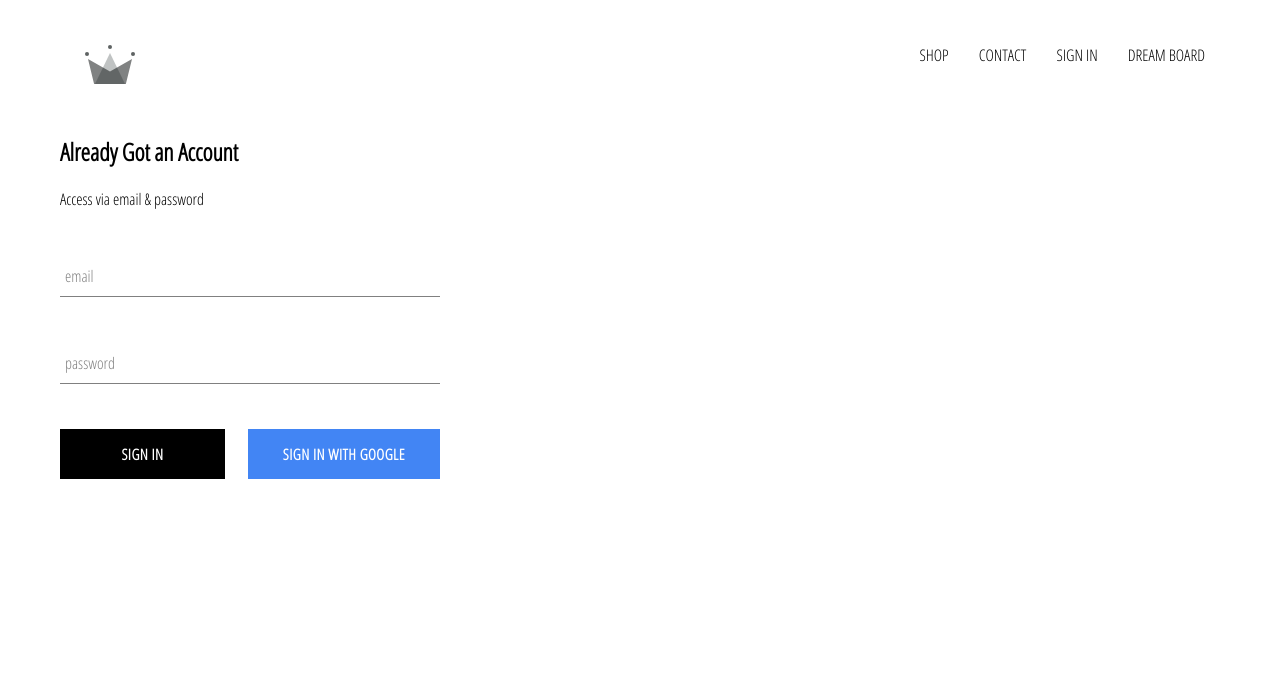
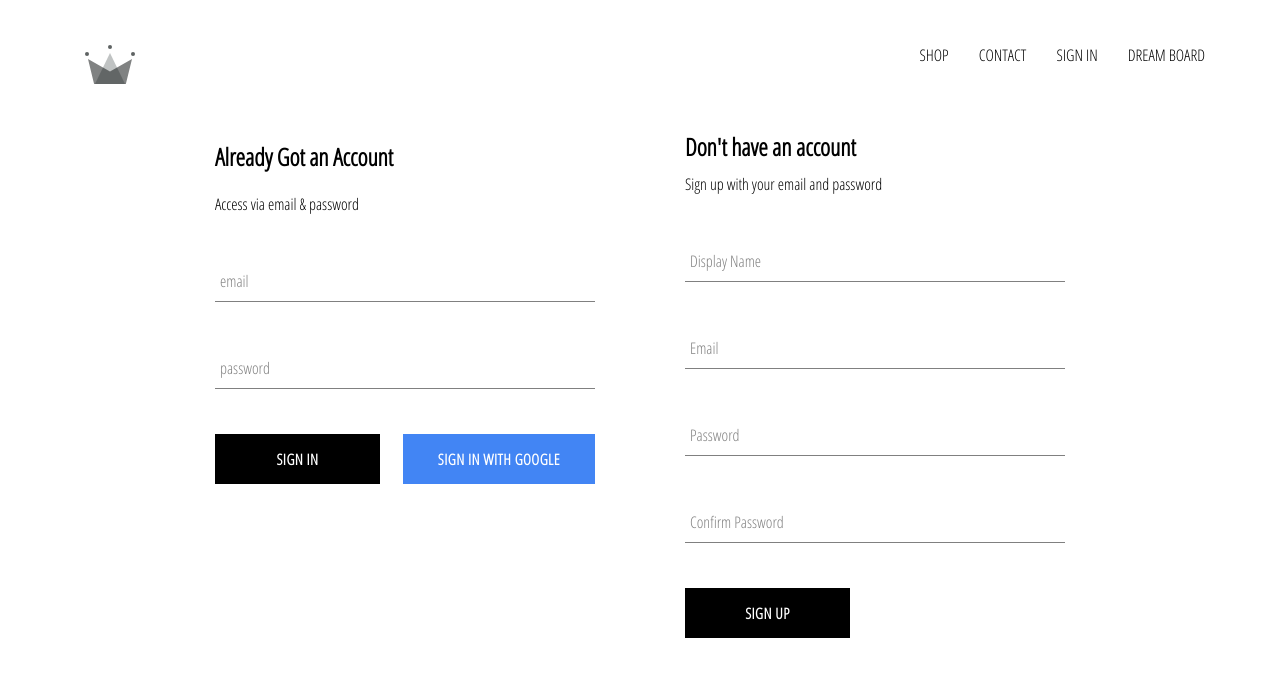
Before and after one commit to obsoleteaccount/xonaqstore, a React (Create React App) app: page /signin in a window 1280 px wide. Shown: the top 676 px of the page. Built offline with nearby package versions, Linux system fonts and the light colour scheme; no server answers.

Commit message:
finishing sign in handleSubmit method

```diff
--- a/src/App.js
+++ b/src/App.js
@@ -5,7 +5,7 @@
 import ShopPage from './pages/shop/shop.component';
 import SignInAndSignUpPage from './pages/sign-in-and-sign-up/sign-in-and-sign-up.component';
 import Header from './components/header/header.component';
-import {auth} from './firebase/firebase.utils';
+import {auth, createUserProfileDocument} from './firebase/firebase.utils';
 
 class App extends React.Component {
   constructor(){
@@ -18,10 +18,20 @@
   unsubscribeFromAuth = null;
 
   componentDidMount(){
-    this.unsubscribeFromAuth = auth.onAuthStateChanged(user => {
-      this.setState({currentUser: user});
+    this.unsubscribeFromAuth = auth.onAuthStateChanged(async userAuth => {
+      if(userAuth){
+        const userRef = await createUserProfileDocument(userAuth);
 
-      console.log(user);
+        userRef.onSnapshot(snapShot => {
+          this.setState({
+            currentUser: {
+              id: snapShot.id,
+              ...snapShot.data()
+            }
+          });
+        });
+      }
+      this.setState({currentUser: userAuth});
     });
   }
 
--- a/src/components/sign-in/sign-in.component.jsx
+++ b/src/components/sign-in/sign-in.component.jsx
@@ -3,7 +3,7 @@
 import FormInput from '../form-input/form-input.component';
 import CustomButton from '../custom-button/custom-button.component';
 
-import {signInWithGoogle} from '../../firebase/firebase.utils';
+import {auth, signInWithGoogle} from '../../firebase/firebase.utils';
 
 import './sign-in.styles.scss';
 
@@ -17,17 +17,24 @@
         }
     }
 
+    handleSubmit = async event => {
+        event.preventDefault();
+        const {email, password} = this.state;
+
+        try {
+            await auth.signInWithEmailAndPassword(email, password);
+            this.setState({email: '', password: ''});
+
+        }catch(error){
+            console.log(error);
+        }
+    };
+
     handleChange = event => {
         const {value, name} = event.target;
 
         this.setState({[name]: value})
-    }
-
-    handleSubmit = event => {
-        event.preventDefault();
-
-        this.setState({email: '', password: ''})
-    }
+    };
 
     render(){
         return(
@@ -47,7 +54,7 @@
                 <FormInput
                     name="password"
                     type="password"
-                    value={this.state.email}
+                    value={this.state.password}
                     handleChange={this.handleChange}
                     label="password"
                     required/>
--- /dev/null
+++ b/src/components/sign-up/sign-up.component.jsx
@@ -0,0 +1,103 @@
+import React from 'react';
+
+import FormInput from '../form-input/form-input.component';
+import CustomButton from '../custom-button/custom-button.component';
+
+import {auth, createUserProfileDocument} from '../../firebase/firebase.utils';
+import './sign-up.styles.scss';
+
+class SignUp extends React.Component {
+    constructor(){
+        super();
+
+        this.state = {
+            displayName: '',
+            email: '',
+            password: '',
+            confirmPassword: ''
+        };
+    }
+
+    handleSubmit = async event => {
+        event.preventDefault();
+
+        const {displayName, email, password, confirmPassword} = this.state;
+
+        if(password !== confirmPassword){
+            alert("passwords don't match");
+            return;
+        }
+
+        try {
+            const {user} = await auth.createUserWithEmailAndPassword(email, password);
+
+            await createUserProfileDocument(user, {displayName});
+
+            this.setState({
+                displayName: '',
+                email: '',
+                password: '',
+                confirmPassword: ''
+
+            });
+
+        }catch(error){
+            console.log(error);
+        }
+    };
+
+    handleChange = event => {
+        const {name, value} = event.target;
+
+        this.setState({[name]: value});
+    };
+
+    render()  {
+        const {displayName, email, password, confirmPassword} = this.state;
+        return (
+            <div className='sign-up'>
+                <h2 className='title'>Don't have an account</h2>
+                <span>Sign up with your email and password</span>
+                <form className='sign-up-form' onSubmit={this.handleSubmit}>
+                    <FormInput
+                        type='text'
+                        name='displayName'
+                        value={displayName}
+                        onChange={this.handleChange}
+                        label='Display Name'
+                        required
+                    />
+                          <FormInput
+                        type='email'
+                        name='email'
+                        value={email}
+                        onChange={this.handleChange}
+                        label='Email'
+                        required
+                    />
+                          <FormInput
+                        type='password'
+                        name='password'
+                        value={password}
+                        onChange={this.handleChange}
+                        label='Password'
+                        required
+                    />
+                          <FormInput
+                        type='password'
+                        name='confirmPassword'
+                        value={confirmPassword}
+                        onChange={this.handleChange}
+                        label='Confirm Password'
+                        required
+                    />
+                    <CustomButton type='submit'> SIGN UP </CustomButton>
+
+                </form>
+
+            </div>
+        )
+    }
+}
+
+export default SignUp;
--- /dev/null
+++ b/src/components/sign-up/sign-up.styles.scss
@@ -0,0 +1,9 @@
+.sign-up {
+    display: flex;
+    flex-direction: column;
+    width: 380px;
+
+    .title{
+        margin: 10px 0;
+    }
+}
--- a/src/firebase/firebase.utils.js
+++ b/src/firebase/firebase.utils.js
@@ -14,6 +14,33 @@
         measurementId: "G-57L2V1ZQYL"
 };
 
+export const createUserProfileDocument = async(userAuth, additionalData) => {
+        if(!userAuth) return;
+
+        const userRef = firestore.doc(`users/${userAuth.uid}`);
+
+        const snapShot = await userRef.get();
+
+        if(!snapShot.exists) {
+                const {displayName, email} = userAuth;
+                const createdAt = new Date();
+
+                try {
+                        await userRef.set({
+                                displayName,
+                                email,
+                                createdAt,
+                                ...additionalData
+                        })
+                } catch(error){
+                  console.log('error creating user', error.message);
+                }
+        }
+
+        return userRef;
+
+};
+
 firebase.initializeApp(config);
 
 export const auth = firebase.auth();
--- a/src/pages/sign-in-and-sign-up/sign-in-and-sign-up.component.jsx
+++ b/src/pages/sign-in-and-sign-up/sign-in-and-sign-up.component.jsx
@@ -1,12 +1,15 @@
 import React from 'react';
 
 import SignIn from '../../components/sign-in/sign-in.component';
+import SignUp from '../../components/sign-up/sign-up.component';
+
 
 import './sign-in-and-sign-up.styles.scss';
 
 const SignInAndSignUpPage = () => (
     <div className='sign-in-and-sign-up'>
         <SignIn />
+        <SignUp />
     </div>
 );
 
--- a/src/pages/sign-in-and-sign-up/sign-in-and-sign-up.styles.scss
+++ b/src/pages/sign-in-and-sign-up/sign-in-and-sign-up.styles.scss
@@ -0,0 +1,6 @@
+.sign-in-and-sign-up {
+    width: 850px;
+    display: flex;
+    justify-content: space-between;
+    margin: 30px auto;
+}
```
